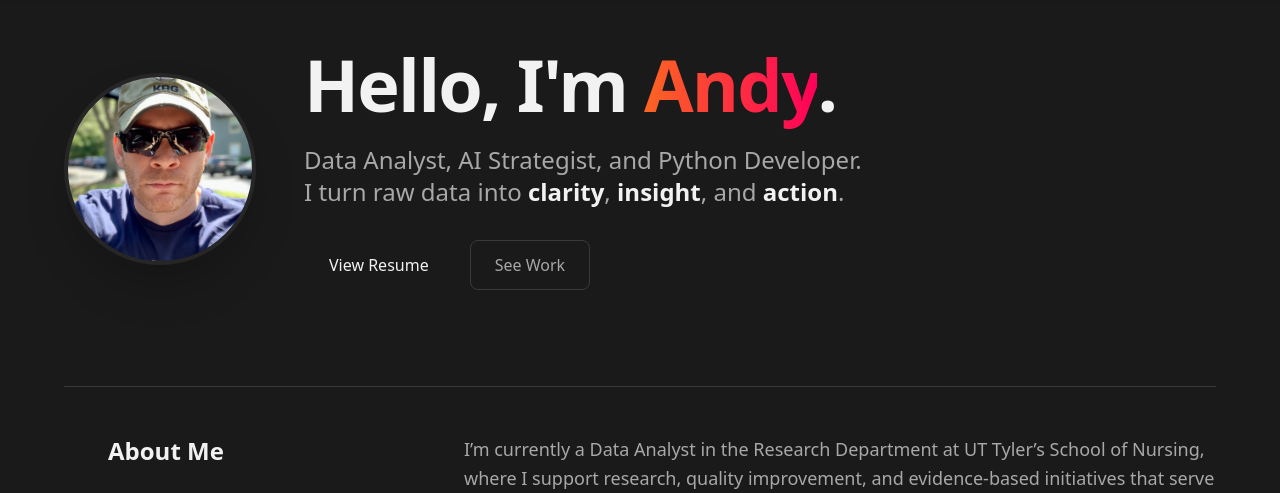
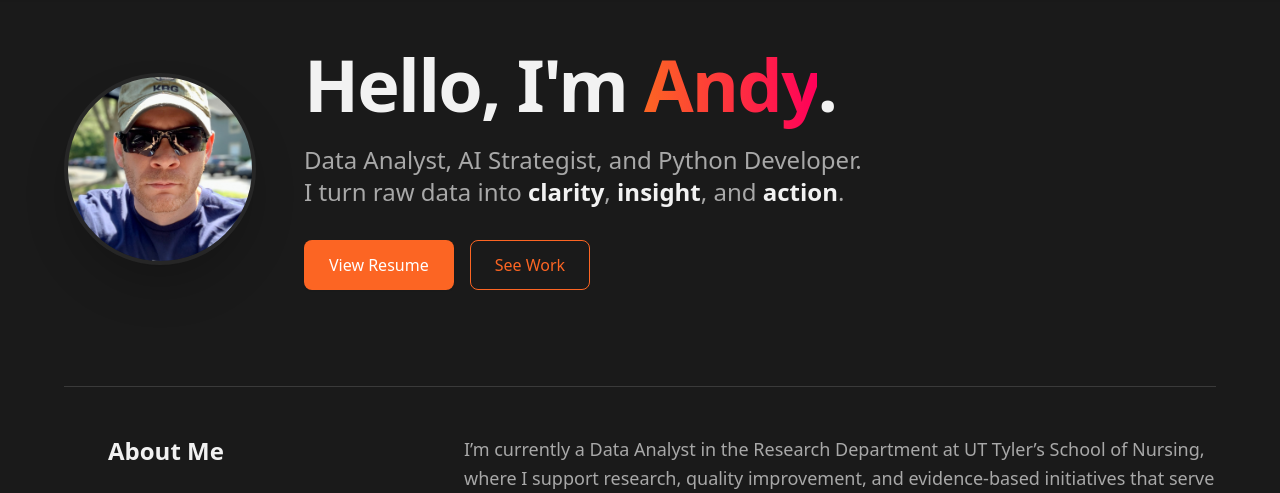
Before and after one commit to burnett013/jandrewburnett, a Django app: page / in a window 1280 px wide. Shown: the part 65-558 px from the top of the page. Run offline with Django 5.2, Linux system fonts and the light colour scheme; data that the repository does not hold is empty; some libraries are stand-ins or nearby versions.

Commit message:
Update home page buttons to use orange accent color

```diff
--- a/core/templates/core/home.html
+++ b/core/templates/core/home.html
@@ -21,11 +21,11 @@
                 </p>
                 <div class="mt-8 flex gap-4">
                     <a href="{% url 'resume' %}"
-                        class="inline-flex items-center px-6 py-3 border border-transparent text-base font-medium rounded-lg shadow-sm shadow-app-glow text-app-text-main bg-gradient-to-r from-app-accent-start to-app-accent-end hover:opacity-90 transition-all duration-300 transform hover:-translate-y-1">
+                        class="inline-flex items-center px-6 py-3 border border-transparent text-base font-medium rounded-lg shadow-sm shadow-app-glow text-white bg-app-accent hover:bg-app-accent-hover transition-all duration-300 transform hover:-translate-y-1">
                         View Resume
                     </a>
                     <a href="{% url 'project_list' %}"
-                        class="inline-flex items-center px-6 py-3 border border-app-border text-base font-medium rounded-lg text-app-text-muted hover:text-app-text-main hover:border-app-text-main transition-all duration-300">
+                        class="inline-flex items-center px-6 py-3 border border-app-accent text-base font-medium rounded-lg text-app-accent hover:bg-app-accent hover:text-white transition-all duration-300">
                         See Work
                     </a>
                 </div>
```
